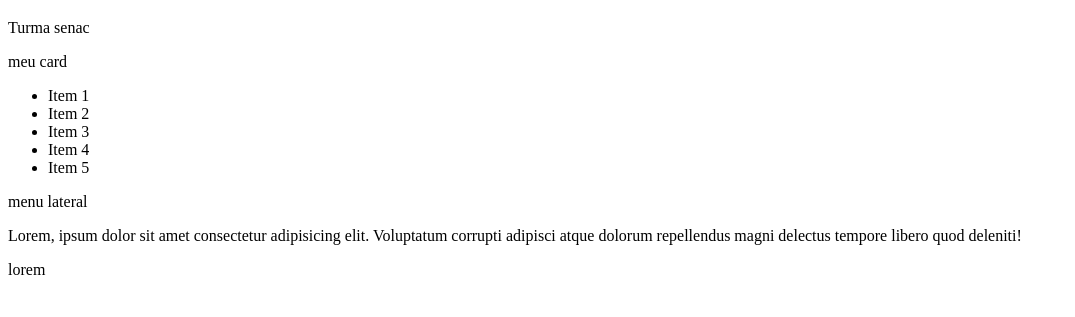
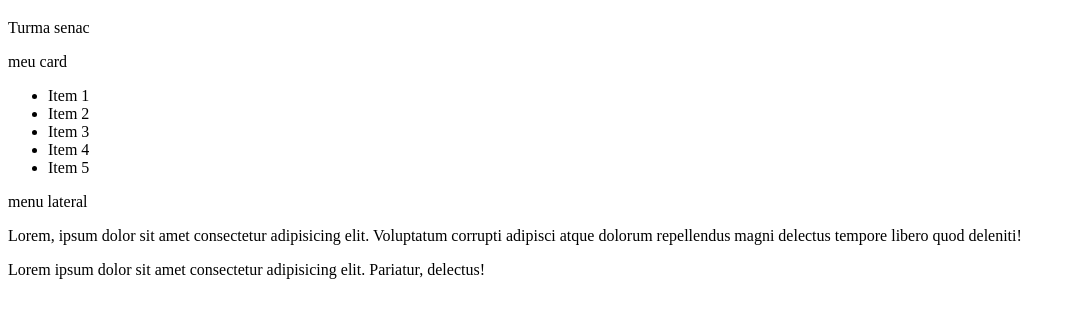
Before and after one commit to douglasLemosSenac/SENAC, a plain HTML site: page index.html in a window 1280 px wide. Shown: the part 61-378 px from the top of the page, without its empty margins (0-1075 px from the left). Drawn offline with Linux system fonts and the light colour scheme.

Commit message:
criando tags

```diff
--- a/index.html
+++ b/index.html
@@ -31,7 +31,7 @@
 
     <p>Lorem, ipsum dolor sit amet consectetur adipisicing elit. Voluptatum corrupti adipisci atque dolorum repellendus magni delectus tempore libero quod deleniti!</p>
 
-<p>lorem</p>
+<p>Lorem ipsum dolor sit amet consectetur adipisicing elit. Pariatur, delectus!</p>
 
 
 </body>
```
